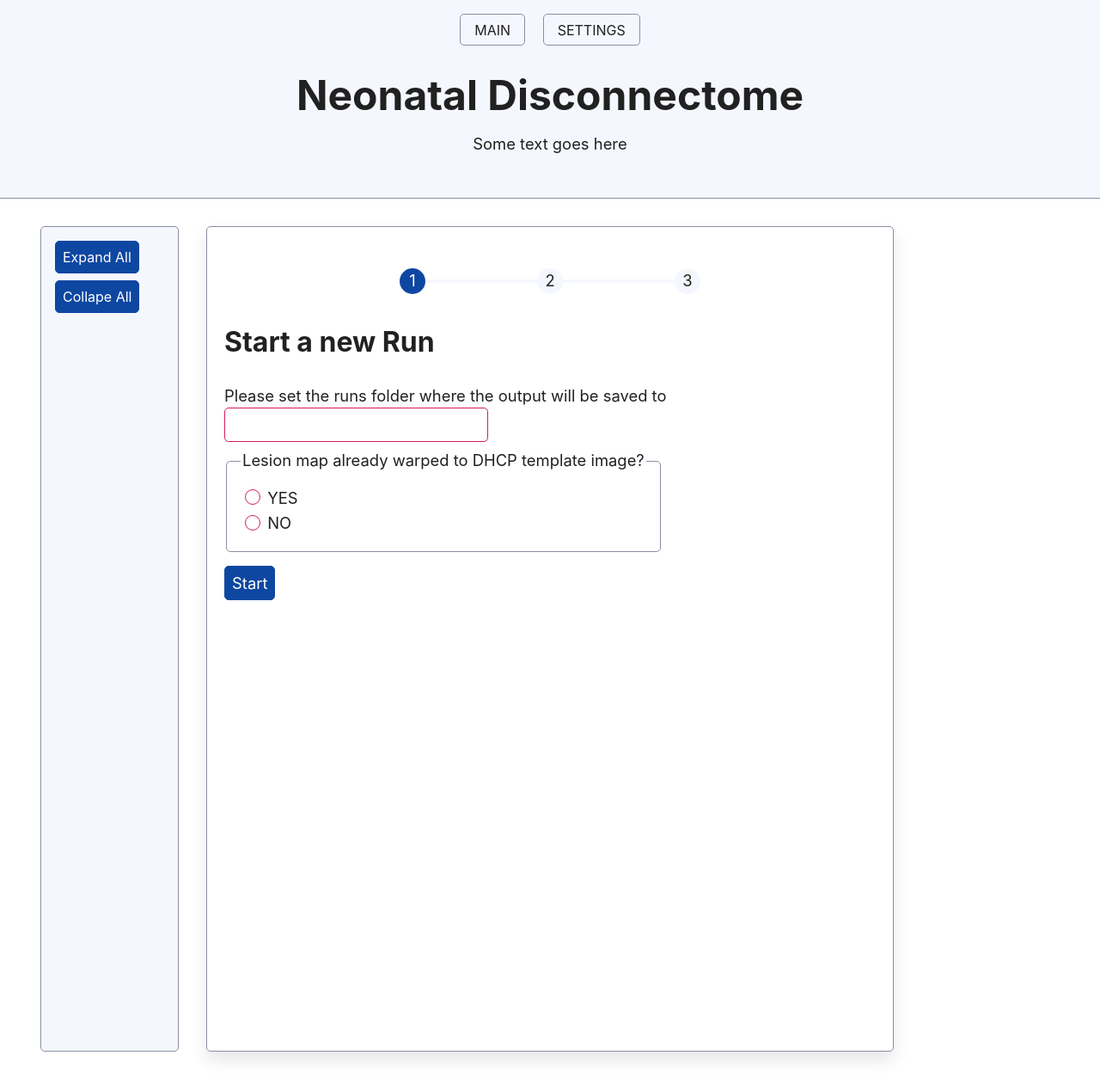
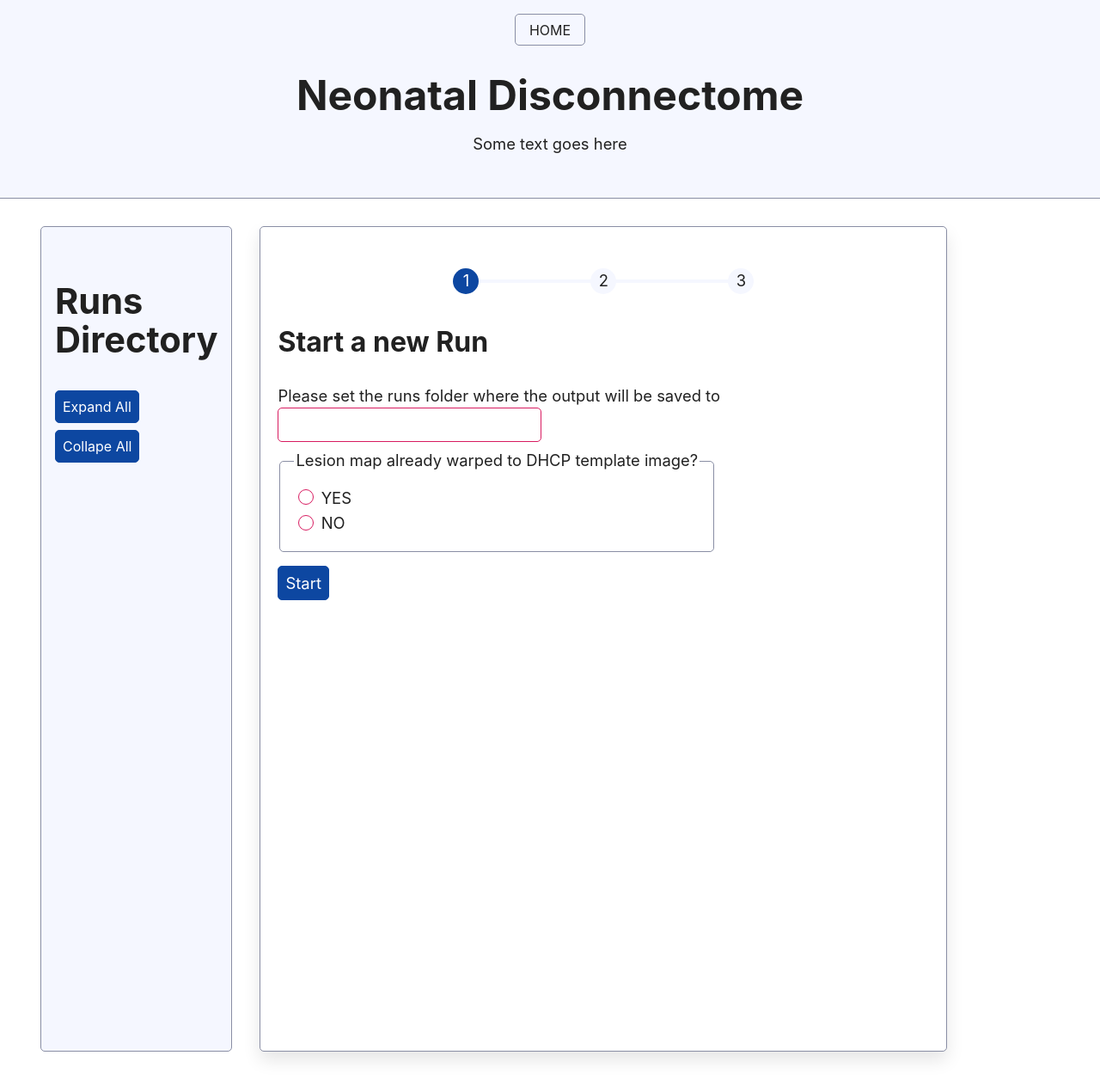
Before and after one commit to sufkes/neonatal_disconnectome, a Python web app: template web/templates/main.html in a window 1280 px wide. Shown: the top 1263 px of the page at 86% size. Run offline with Jinja, Linux system fonts and the light colour scheme; the template is opened without the code that fills it, so the values that code supplies are empty; some libraries are stand-ins or nearby versions.

```diff
--- a/constants.py
+++ b/constants.py
@@ -1,14 +1,16 @@
 import os
+
+BUNDLE_DIR = os.path.abspath(os.path.dirname(__file__))
 
 CWD = os.getcwd()
 
-TEMPLATE_DIR = os.path.join(CWD,'template')
+TEMPLATE_DIR = os.path.join(BUNDLE_DIR,'template')
 TEMPLATE_MASK_DIR = os.path.join(TEMPLATE_DIR,'mask')
 TEMPLATE_TEMPLATES_DIR = os.path.join(TEMPLATE_DIR,'templates')
 TEMPLATE_WARPS_DIR = os.path.join(TEMPLATE_DIR,'warps-ants')
 
 
-CONTROLS_DIR = os.path.join(CWD,'controls')
+CONTROLS_DIR = os.path.join(BUNDLE_DIR,'controls')
 
 # constants for runs directory structure
 CONTROL_SPACE = "control_space"
--- a/docker-compose.yml
+++ b/docker-compose.yml
@@ -1,8 +1,12 @@
 services:
   app:
     build: .
+    environment:
+      DISPLAY: unix$DISPLAY
     ports:
       - "8000:8000"
     tty: true
     volumes:
       - .:/app
+      - /tmp/.X11-unix:/tmp/.X11-unix
+      - ~/.Xauthority:/home/.Xauthority
--- a/main.py
+++ b/main.py
@@ -87,4 +87,4 @@ def step2(runs_dir, subject, lesion_image, age, threshold = 0, image_type="T1w")
     else:
       return True
 
-eel.start('templates/main.html', size=(300, 200), jinja_templates='templates', mode=None, host="0.0.0.0")    # Start
+eel.start('templates/main.html', size=(300, 200), jinja_templates='templates', mode='chrome-app', port=8080, cmdline_args=['--start-fullscreen', '--browser-startup-dialog'], host="0.0.0.0")    # Start
--- a/requirements.txt
+++ b/requirements.txt
@@ -3,3 +3,4 @@ antspyx
 dipy
 nibabel
 numpy==1.26.4
+pyinstaller
--- a/web/templates/_navigation.html
+++ b/web/templates/_navigation.html
@@ -1,5 +1,5 @@
 <nav class="menu-item">
-  {% for menu_item in ["main", "settings"] %}
-  <a href="{{ menu_item }}.html">{{ menu_item|upper }}</a>
+  {% for menu_item in [("main", "home")] %}
+  <a href="{{ menu_item[0] }}.html">{{ menu_item[1]|upper }}</a>
   {% endfor %}
 </nav>
--- a/web/templates/main.html
+++ b/web/templates/main.html
@@ -6,6 +6,7 @@
 {% block content %}
 
 <aside class="sidebar">
+  <h2>Runs Directory</h2>
   <button type="button" onclick="expandAll()">Expand All</button>
   <button type="button" onclick="collapseAll()">Collape All</button>
   <json-viewer id="json"></json-viewer>
```
Also changed, not shown: README.md, 2 other files.
